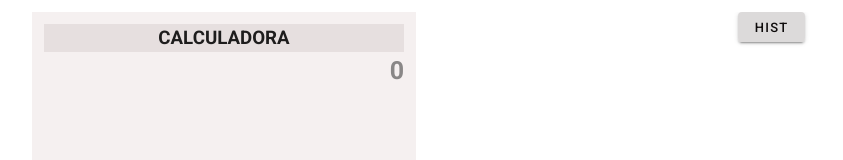
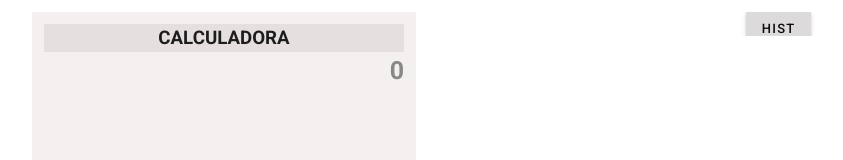
Before and after one commit to GustavoMKarnopp/Calculadora, a Vue app: page / in a window 1280 px wide. Shown: the top 160 px of the page, without its empty margins (428-1271 px from the left). Built offline with nearby package versions, Linux system fonts and the light colour scheme.

Commit message:
Estilização Memory

```diff
--- a/src/components/shared/AppResult.vue
+++ b/src/components/shared/AppResult.vue
@@ -6,7 +6,7 @@
 
     <AppLayout class="Layout"/>
 
-      <v-container >
+      <v-container class="container">
         <v-row
         class="posicaoBTN"
         >
@@ -70,14 +70,6 @@ export default {
 /*=========================================>> CONFIG. MOBILE <<=========================================== */
 
  @media (min-width: 320px){
-   .posicaoBTN{
-    max-width: 20%;
-    max-height: 100px;
-    margin-right: 40px;
-    float: right;
-    margin: 0;
-    position: relative;
-  }
    .v-btn{
      max-height: 32px !important;
     color: #e6dfdf !important;
@@ -91,46 +83,56 @@ export default {
     background-color:  #cfcdcd !important;
     color: darkblue !important;
   }
+    .posicaoBTN{
+     max-width: 20%;
+     max-height: 100px;
+     margin-right: 40px;
+     float: right;
+     margin: 0;
+     position: relative;
    }
+ }
+
 
 /*=========================================>> CONFIG. TABLET <<=========================================== */
 
 
  @media (min-width: 768px){
    .v-btn{
-    max-height: 30px !important;
-    color:   #e6dfdf  !important;
-    margin: 0px
+      max-height: 32px !important;
+      color: #e6dfdf !important;
+      min-width: 35px !important;
+      padding: 0px !important;
   }
   .v-btn span{
-   font-size: 13px;
+    font-size: 11px;
     color: rgb(14, 11, 11) !important;
   }
   .theme--light.v-btn.v-btn--has-bg {
-      background-color:  #cfcdcdb9 !important;
+    background-color:  #cfcdcd !important;
     color: darkblue !important;
   }
     .posicaoBTN{
-    height:60px;
     max-width: 20%;
-    max-height: 20%;
-    margin-left: 32%;
-    margin-right: 40px;
+    max-height: 100px;
+    margin-right: 235px;
+    float: right;
     position: relative;
    }
 }
-
 /*=========================================>> CONFIG. DESKTOP <<=========================================== */
 
 
 @media (min-width: 1024px){
+
     .v-btn{
-    max-height: 30px !important;
+    max-height: 40px !important;
     color:#e6dfdf  !important;
-    margin: 0px
+    margin: -2px -6px 0px 0px;
+    min-width: 65px !important;
   }
   .v-btn span{
-   font-size: 13px;
+  font-size: 13px !important;
   color: rgb(14, 11, 11) !important;
   }
 .theme--light.v-btn.v-btn--has-bg {
@@ -140,11 +142,11 @@ export default {
 
 .posicaoBTN{
   margin: 0;
-  margin-left: 33.1%;
-      margin-right: 61%;
+  margin-right: 62%;
   position: relative;
+
+}
 }
 
-}
 
 </style>
```
Lines whose indentation alone changed are shown as unchanged.
